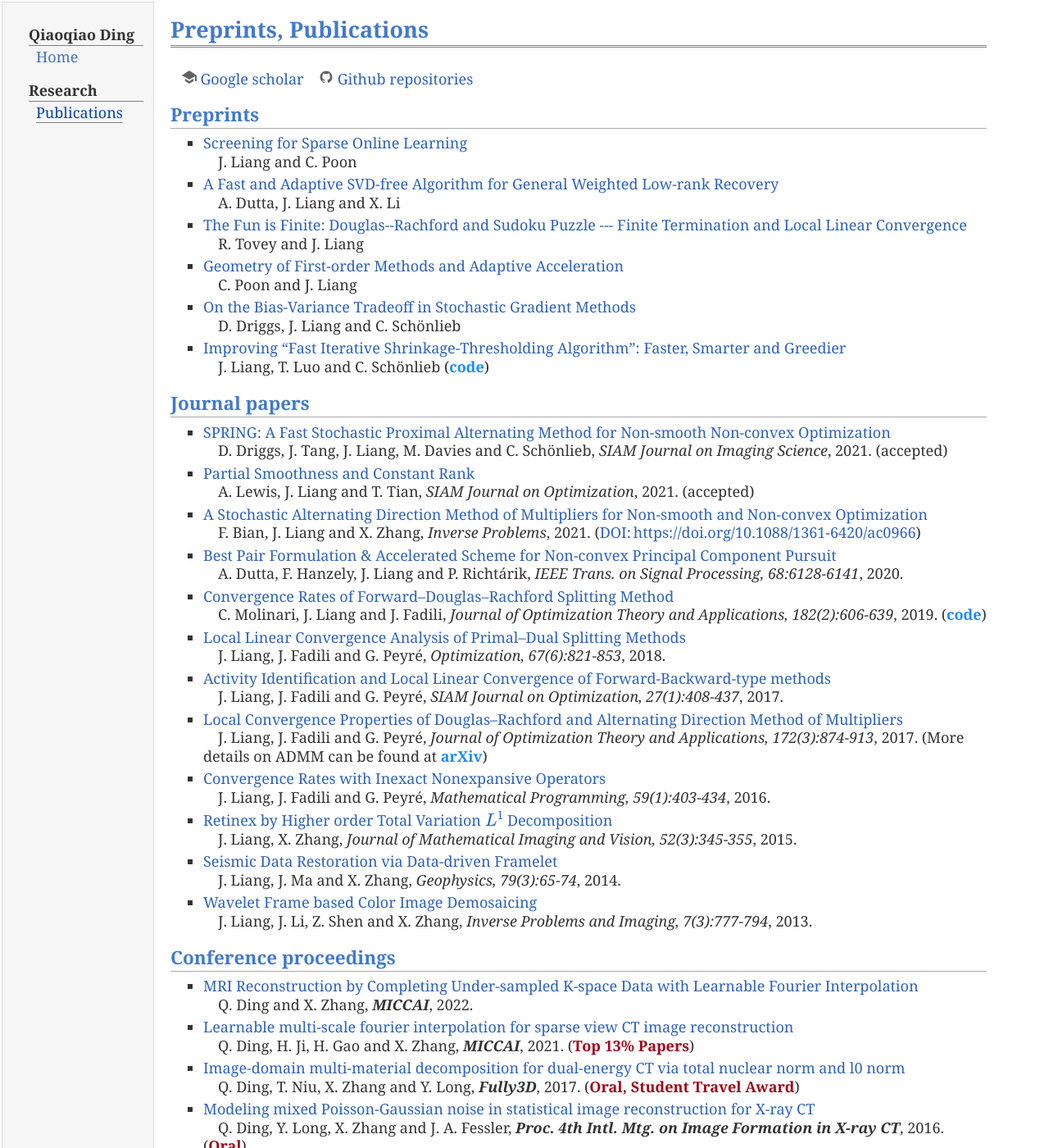
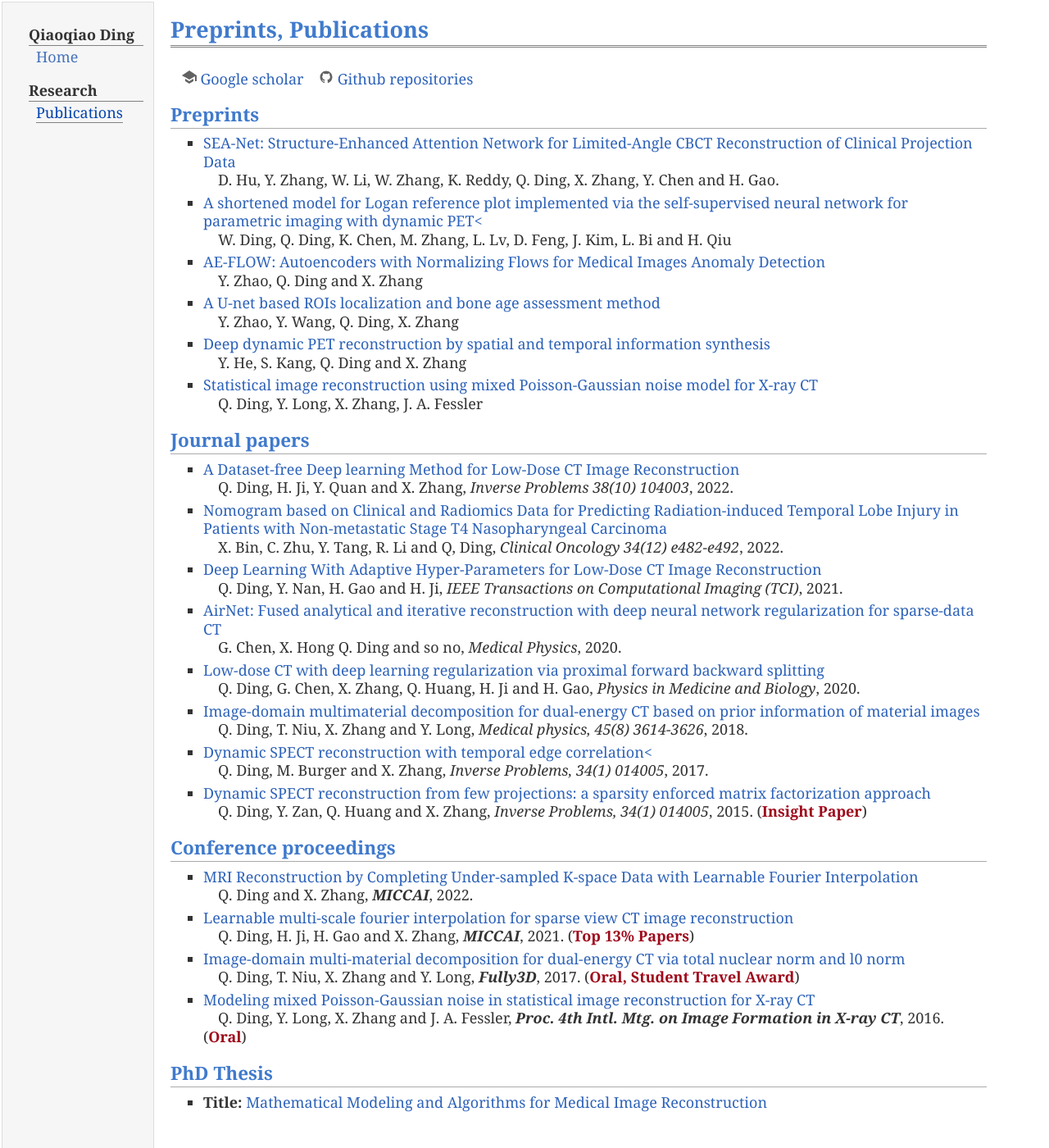
Before and after one commit to QqDing/QqDing.github.io, a Jekyll site: the page built from publication.md, in a window 1280 px wide and 1400 px high. Shown: the whole window at 82% size. Built offline with Jekyll 4.4.1, drawn with Linux system fonts in a browser that asks for light colours.

Commit message:
Update pub_journal.yml

```diff
--- a/_data/pub_journal.yml
+++ b/_data/pub_journal.yml
@@ -1,131 +1,102 @@
 toc:
     - type: preprint
       papers:
-          - authors: J. Liang and C. Poon
-            title: Screening for Sparse Online Learning
+          - authors: D. Hu, Y. Zhang, W. Li, W. Zhang, K. Reddy, Q. Ding, X. Zhang, Y. Chen and H. Gao.
+            title: "SEA-Net: Structure-Enhanced Attention Network for Limited-Angle CBCT Reconstruction of Clinical Projection Data"
             venue:
-            year: 2021
-            url: assets/files/journal/sgd-screening.pdf
+            year: 2023
+            url:
             misc:
 
-          - authors: A. Dutta, J. Liang and X. Li
-            title: A Fast and Adaptive SVD-free Algorithm for General Weighted Low-rank Recovery
+          - authors:  W. Ding, Q. Ding, K. Chen, M. Zhang, L. Lv, D. Feng, J. Kim, L. Bi and H. Qiu
+            title: A shortened model for Logan reference plot implemented via the self-supervised neural network for parametric imaging with dynamic PET<
             venue:
-            year: 2021
-            url: assets/files/journal/programme.pdf
+            year: 2022
+            url:
             misc:
 
-          - authors: R. Tovey and J. Liang
-            title: "The Fun is Finite:  Douglas--Rachford and Sudoku Puzzle --- Finite Termination and Local Linear Convergence"
+          - authors: Y. Zhao, Q. Ding and X. Zhang
+            title: "AE-FLOW: Autoencoders with Normalizing Flows for Medical Images Anomaly Detection"
             venue:
-            year: 2020
-            url: assets/files/journal/Sudoku.pdf
+            year:
+            url: https://openreview.net/pdf?id=9OmCr1q54Z
+            misc:
+          - authors: Y. Zhao, Y. Wang, Q. Ding, X. Zhang
+            title: A U-net based ROIs localization and bone age assessment method
+            venue:
+            year:
+            url:
             misc:
 
-          - authors: C. Poon and J. Liang
-            title: Geometry of First-order Methods and Adaptive Acceleration
+          - authors:  Y. He, S. Kang, Q. Ding and X. Zhang
+            title: Deep dynamic PET reconstruction by spatial and temporal information synthesis
             venue:
-            year: 2020
-            url: assets/files/journal/a2fom.pdf
+            year:
+            url:
             misc:
 
-          - authors: D. Driggs, J. Liang and C. Schönlieb
-            title: On the Bias-Variance Tradeoff in Stochastic Gradient Methods
+          - authors: Q. Ding, Y. Long, X. Zhang, J. A. Fessler
+            title: Statistical image reconstruction using mixed Poisson-Gaussian noise model for X-ray CT
             venue:
-            year: 2019
-            url: assets/files/conference/bias.pdf
+            year:
+            url: https://arxiv.org/pdf/1801.09533.pdf
             misc:
 
-          - authors: J. Liang, T. Luo and C. Schönlieb
-            title: "Improving “Fast Iterative Shrinkage-Thresholding Algorithm”: Faster, Smarter and Greedier"
-            venue:
-            year: 2019
-            url: assets/files/journal/faster-fista.pdf
-            misc: <a href="https://github.com/jliang993/Faster-FISTA"><span style="font-weight:600;color:#1a8cff;">code</span></a>
+
 
 
     - type: journal
       papers:
-          - authors: D. Driggs, J. Tang, J. Liang, M. Davies and C. Schönlieb
-            title: "SPRING: A Fast Stochastic Proximal Alternating Method for Non-smooth Non-convex Optimization"
-            venue: SIAM Journal on Imaging Science
-            year: 2021
-            url: assets/files/conference/spring.pdf
-            misc: accepted
-
-          - authors: A. Lewis, J. Liang and T. Tian
-            title: Partial Smoothness and Constant Rank
-            venue: SIAM Journal on Optimization
-            year: 2021
-            url: https://arxiv.org/pdf/1807.03134
-            misc: accepted
-
-          - authors: F. Bian, J. Liang and X. Zhang
-            title: A Stochastic Alternating Direction Method of Multipliers for Non-smooth and Non-convex Optimization
-            venue: Inverse Problems
-            year: 2021
-            url: https://arxiv.org/abs/2012.07401
-            misc: <a href="https://doi.org/10.1088/1361-6420/ac0966">DOI:&thinsp;https://doi.org/10.1088/1361-6420/ac0966</a>
-
-          - authors: A. Dutta, F. Hanzely, J. Liang and P. Richtárik
-            title: Best Pair Formulation & Accelerated Scheme for Non-convex Principal Component Pursuit
-            venue: IEEE Trans. on Signal Processing, 68:6128-6141
-            year: 2020
-            url: assets/files/journal/bp-pcp.pdf
+          - authors: Q. Ding, H. Ji, Y. Quan and X. Zhang
+            title: A  Dataset-free Deep learning Method for Low-Dose CT Image Reconstruction
+            venue: Inverse Problems 38(10) 104003
+            year: 2022
+            url: https://iopscience.iop.org/article/10.1088/1361-6420/ac8ac6
             misc:
 
-          - authors: C. Molinari, J. Liang and J. Fadili
-            title: Convergence Rates of Forward–Douglas–Rachford Splitting Method
-            venue: Journal of Optimization Theory and Applications, 182(2):606-639
-            year: 2019
-            url: assets/files/journal/rate-fdr.pdf
-            misc: <a href="https://github.com/jliang993/Rate-FDR"><span style="font-weight:600;color:#1a8cff;">code</span></a>
-
-          - authors: J. Liang, J. Fadili and G. Peyré
-            title: Local Linear Convergence Analysis of Primal–Dual Splitting Methods
-            venue: Optimization, 67(6):821-853
-            year: 2018
-            url: assets/files/journal/rate-pd.pdf
+          - authors: X. Bin, C. Zhu, Y. Tang, R. Li and Q, Ding
+            title: Nomogram based on Clinical and Radiomics Data for Predicting Radiation-induced Temporal Lobe Injury in Patients with Non-metastatic Stage T4 Nasopharyngeal Carcinoma
+            venue: Clinical Oncology  34(12) e482-e492
+            year: 2022
+            url: https://www.sciencedirect.com/science/article/pii/S0936655522003193
             misc:
 
-          - authors: J. Liang, J. Fadili and G. Peyré
-            title: Activity Identification and Local Linear Convergence of Forward-Backward-type methods
-            venue: SIAM Journal on Optimization, 27(1):408-437
-            year: 2017
-            url: assets/files/journal/rate-ifb.pdf
+          - authors: Q. Ding, Y. Nan, H. Gao and H. Ji
+            title: Deep Learning With Adaptive Hyper-Parameters for Low-Dose CT Image Reconstruction
+            venue: IEEE Transactions on Computational Imaging (TCI)
+            year: 2021
+            url: https://ieeexplore.ieee.org/document/9468943
             misc:
 
-          - authors: J. Liang, J. Fadili and G. Peyré
-            title: Local Convergence Properties of Douglas–Rachford and Alternating Direction Method of Multipliers
-            venue: Journal of Optimization Theory and Applications, 172(3):874-913
-            year: 2017
-            url: assets/files/journal/rate-dr.pdf
-            misc: More details on ADMM can be found at <a href="http://arxiv.org/pdf/1606.02116.pdf"><span style="font-weight:600;color:#1a8cff;">arXiv</span></a>
-
-          - authors: J. Liang, J. Fadili and G. Peyré
-            title: Convergence Rates with Inexact Nonexpansive Operators
-            venue: Mathematical Programming, 59(1):403-434
-            year: 2016
-            url: assets/files/journal/rate-nonexpansive-opt.pdf
+          - authors: G. Chen, X. Hong Q. Ding and so no
+            title: "AirNet: Fused analytical and iterative reconstruction with deep neural network regularization for sparse-data CT"
+            venue: Medical Physics
+            year: 2020
+            url:   https://aapm.onlinelibrary.wiley.com/doi/10.1002/mp.14170
+            misc:
+          - authors: Q. Ding, G. Chen, X. Zhang, Q. Huang, H. Ji and H. Gao
+            title: Low-dose CT with deep learning regularization via proximal forward backward splitting
+            venue: Physics in Medicine and Biology
+            year: 2020
+            url: https://iopscience.iop.org/article/10.1088/1361-6560/ab831a
+            misc:
+          - authors: Q. Ding, T. Niu, X. Zhang and Y. Long
+            title: Image-domain multimaterial decomposition for dual-energy CT based on prior information of material images
+            venue: Medical physics, 45(8) 3614-3626
+            year: 2018
+            url: https://aapm.onlinelibrary.wiley.com/doi/full/10.1002/mp.13001
             misc:
 
-          - authors: J. Liang, X. Zhang
-            title: Retinex by Higher order Total Variation \(L^1\) Decomposition
-            venue: Journal of Mathematical Imaging and Vision, 52(3):345-355
-            year: 2015
-            url: assets/files/journal/jmiv-retinex.pdf
+          - authors: Q. Ding, M. Burger and X. Zhang
+            title: Dynamic SPECT reconstruction with temporal edge correlation<
+            venue: Inverse Problems, 34(1) 014005
+            year: 2017
+            url: https://iopscience.iop.org/article/10.1088/1361-6420/aa9a94
             misc:
 
-          - authors: J. Liang, J. Ma and X. Zhang
-            title: Seismic Data Restoration via Data-driven Framelet
-            venue: Geophysics, 79(3):65-74
-            year: 2014
-            url: assets/files/resources/journal/geophysics-ddtf.pdf
-            misc:
-
-          - authors: J. Liang, J. Li, Z. Shen and X. Zhang
-            title: Wavelet Frame based Color Image Demosaicing
-            venue: Inverse Problems and Imaging, 7(3):777-794
-            year: 2013
-            url: assets/files/journal/ipi-demosaicing.pdf
-            misc:
+          - authors: Q. Ding, Y. Zan, Q. Huang and X. Zhang
+            title: "Dynamic SPECT reconstruction from few projections: a sparsity enforced matrix factorization approach"
+            venue: Inverse Problems, 34(1) 014005
+            year: 2015
+            url:  https://iopscience.iop.org/article/10.1088/0266-5611/31/2/025004
+            misc: <span style="font-weight:600;color:#9e081a;">Insight Paper</span>
```
